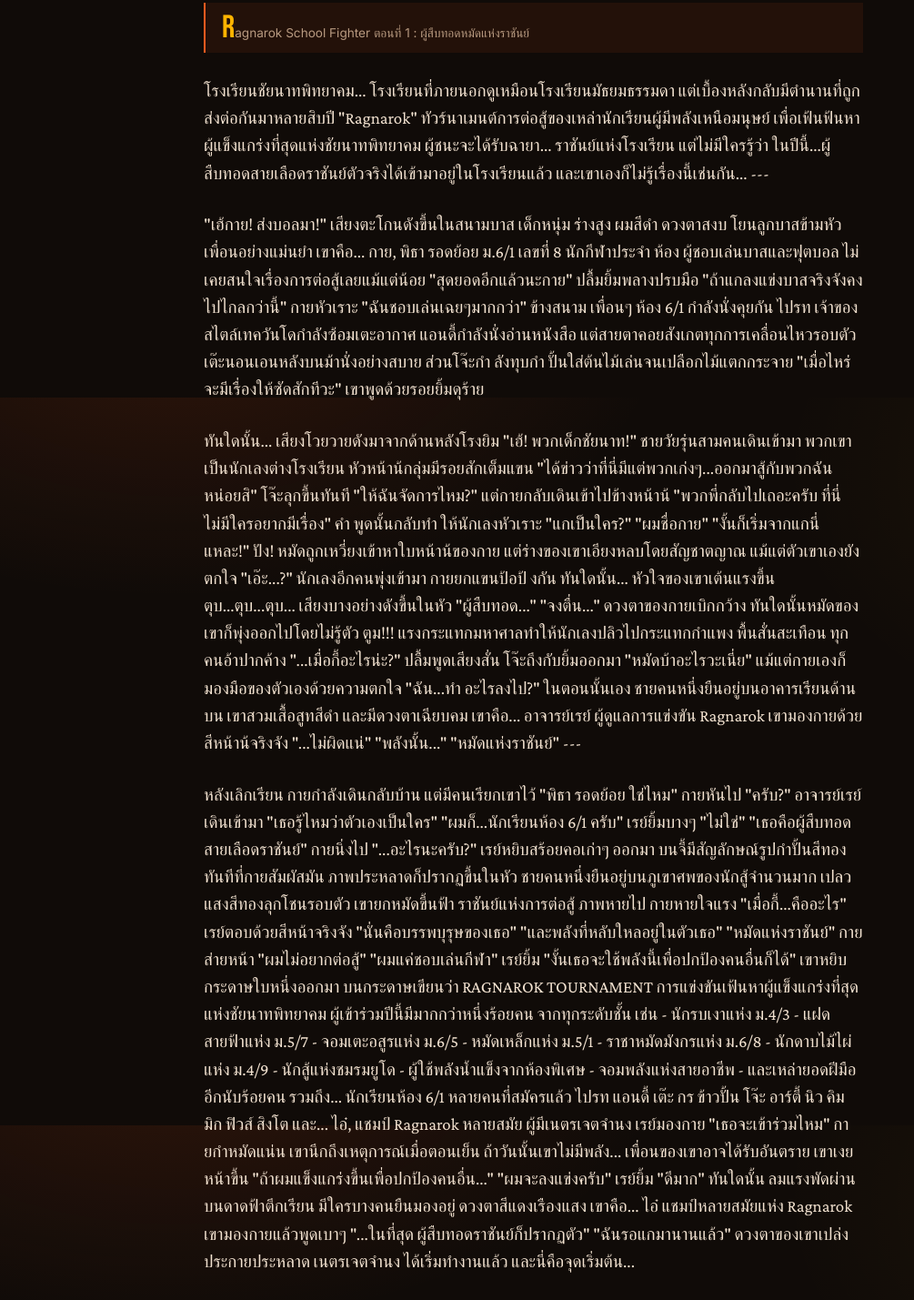
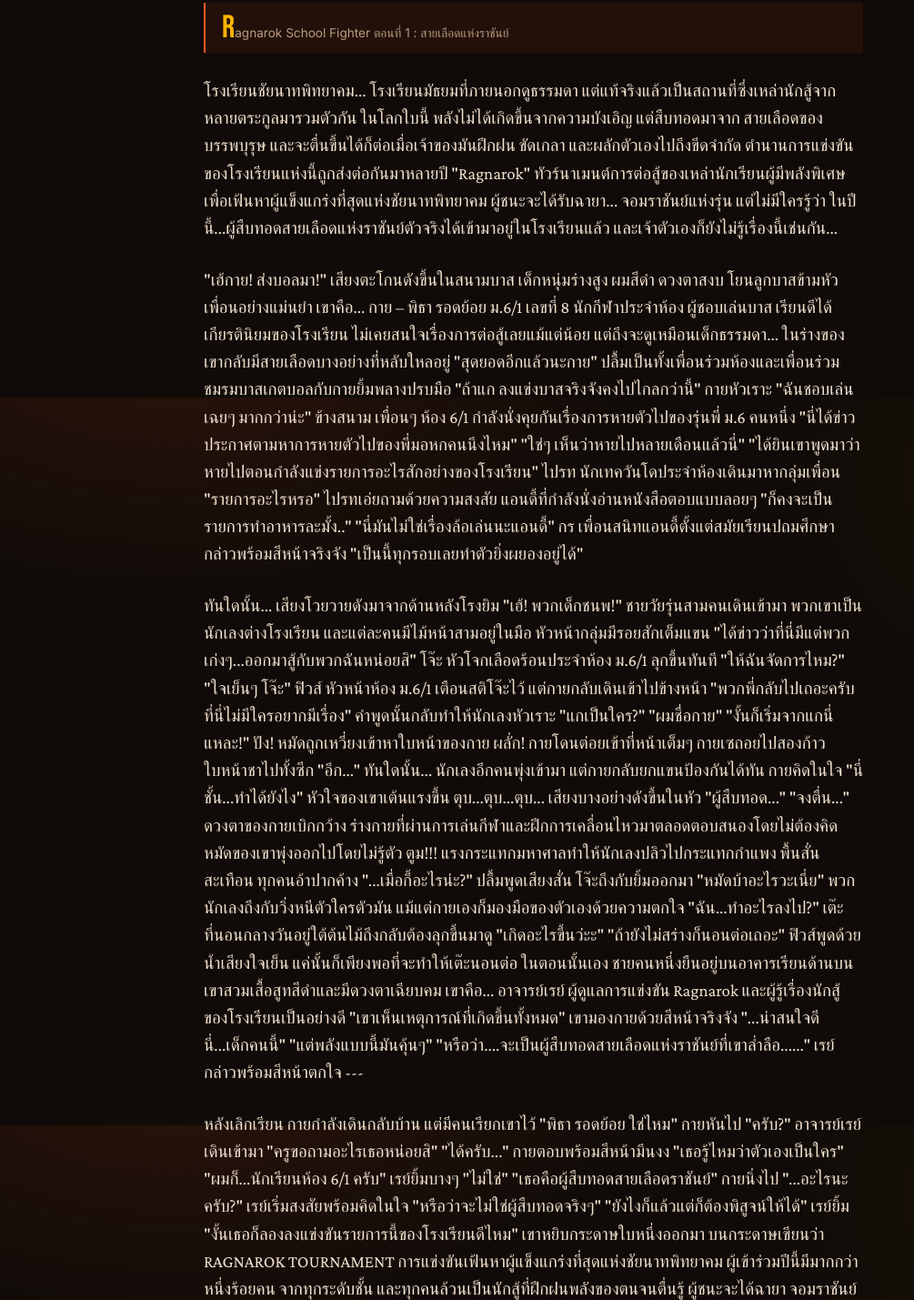
Before and after one commit to Lightnovelcnp/Reading, a plain HTML site: page chapters/chapter-01.html in a window 1280 px wide. Shown: the part 363-1792 px from the top of the page at 91% size, without its empty margins (0-1005 px from the left). Drawn offline with nearby package versions, Linux system fonts and the light colour scheme; no server answers.

Commit message:
chapter-01 remake

```diff
--- a/chapters/chapter-01.html
+++ b/chapters/chapter-01.html
@@ -27,110 +27,134 @@
 <main class="container">
   <div class="reader-head">
     <p class="eyebrow">ตอนที่ 01</p>
-    <h1>ผู้สืบทอดหมัดแห่งราชันย์</h1>
+    <h1>สายเลือดแห่งราชันย์</h1>
     <span class="read-badge" id="read-count">…</span>
   </div>
 
   <article class="chapter-text">
     <p class="placeholder-note">
       Ragnarok School Fighter
-ตอนที่ 1 : ผู้สืบทอดหมัดแห่งราชันย์
+ตอนที่ 1 : สายเลือดแห่งราชันย์
     </p>
     <p>
 โรงเรียนชัยนาทพิทยาคม...
-โรงเรียนที่ภายนอกดูเหมือนโรงเรียนมัธยมธรรมดา แต่เบื้องหลังกลับมีตํานานที่ถูกส่งต่อกันมาหลายสิบปี
+โรงเรียนมัธยมที่ภายนอกดูธรรมดา แต่แท้จริงแล้วเป็นสถานที่ซึ่งเหล่านักสู้จากหลายตระกูลมารวมตัวกัน
+ในโลกใบนี้ พลังไม่ได้เกิดขึ้นจากความบังเอิญ
+แต่สืบทอดมาจาก สายเลือดของบรรพบุรุษ
+และจะตื่นขึ้นได้ก็ต่อเมื่อเจ้าของมันฝึกฝน ขัดเกลา และผลักตัวเองไปถึงขีดจำกัด
+ตำนานการแข่งขันของโรงเรียนแห่งนี้ถูกส่งต่อกันมาหลายปี
 "Ragnarok"
-ทัวร์นาเมนต์การต่อสู้ของเหล่านักเรียนผู้มีพลังเหนือมนุษย์ เพื่อเฟ้นฟ้นหาผู้แข็งแกร่งที่สุดแห่งชัยนาทพิทยาคม
+ทัวร์นาเมนต์การต่อสู้ของเหล่านักเรียนผู้มีพลังพิเศษ เพื่อเฟ้นหาผู้แข็งแกร่งที่สุดแห่งชัยนาทพิทยาคม
 ผู้ชนะจะได้รับฉายา...
-ราชันย์แห่งโรงเรียน
-แต่ไม่มีใครรู้ว่า ในปีนี้...ผู้สืบทอดสายเลือดราชันย์ตัวจริงได้เข้ามาอยู่ในโรงเรียนแล้ว
-และเขาเองก็ไม่รู้เรื่องนี้เช่นกัน...
----
+จอมราชันย์แห่งรุ่น
+แต่ไม่มีใครรู้ว่า ในปีนี้...ผู้สืบทอดสายเลือดแห่งราชันย์ตัวจริงได้เข้ามาอยู่ในโรงเรียนแล้ว
+และเจ้าตัวเองก็ยังไม่รู้เรื่องนี้เช่นกัน...
     </p>
     <p>
 "เฮ้กาย! ส่งบอลมา!"
 เสียงตะโกนดังขึ้นในสนามบาส
-เด็กหนุ่ม ร่างสูง ผมสีดํา ดวงตาสงบ โยนลูกบาสข้ามหัวเพื่อนอย่างแม่นยํา
+เด็กหนุ่มร่างสูง ผมสีดำ ดวงตาสงบ โยนลูกบาสข้ามหัวเพื่อนอย่างแม่นยำ
 เขาคือ...
-กาย, พิธา รอดย้อย ม.6/1 เลขที่ 8
-นักกีฬาประจํา ห้อง ผู้ชอบเล่นบาสและฟุตบอล ไม่เคยสนใจเรื่องการต่อสู้เลยแม้แต่น้อย
+กาย – พิธา รอดย้อย ม.6/1 เลขที่ 8
+นักกีฬาประจำห้อง ผู้ชอบเล่นบาส เรียนดีได้เกียรตินิยมของโรงเรียน ไม่เคยสนใจเรื่องการต่อสู้เลยแม้แต่น้อย
+แต่ถึงจะดูเหมือนเด็กธรรมดา...
+ในร่างของเขากลับมีสายเลือดบางอย่างที่หลับใหลอยู่
 "สุดยอดอีกแล้วนะกาย"
-ปลื้มยิ้มพลางปรบมือ
-"ถ้าแกลงแข่งบาสจริงจังคงไปไกลกว่านี้"
+ปลื้มเป็นทั้งเพื่อนร่วมห้องและเพื่อนร่วมชมรมบาสเกตบอลกับกายยิ้มพลางปรบมือ
+"ถ้าแก ลงแข่งบาสจริงจังคงไปไกลกว่านี้"
 กายหัวเราะ
-"ฉันชอบเล่นเฉยๆมากกว่า"
-ข้างสนาม เพื่อนๆ ห้อง 6/1 กําลังนั่งคุยกัน
-ไปรท เจ้าของสไตล์เทควันโดกําลังซ้อมเตะอากาศ
-แอนดี้กําลังนั่งอ่านหนังสือ แต่สายตาคอยสังเกตทุกการเคลื่อนไหวรอบตัว
-เต๊ะนอนเอนหลังบนม้านั่งอย่างสบาย
-ส่วนโจ๊ะกํา ลังทุบกํา ปั้นใส่ต้นไม้เล่นจนเปลือกไม้แตกกระจาย
-
-"เมื่อไหร่จะมีเรื่องให้ซัดสักทีวะ"
-เขาพูดด้วยรอยยิ้มดุร้าย
+"ฉันชอบเล่นเฉยๆ มากกว่าน่ะ"
+ข้างสนาม เพื่อนๆ ห้อง 6/1 กำลังนั่งคุยกันเรื่องการหายตัวไปของรุ่นพี่ ม.6 คนหนึ่ง
+"นี่ได้ข่าวประกาศตามหาการหายตัวไปของพี่มอหกคนนึงไหม"
+"ใช่ๆ เห็นว่าหายไปหลายเดือนแล้วนี่"
+"ได้ยินเขาพูดมาว่าหายไปตอนกำลังแข่งรายการอะไรสักอย่างของโรงเรียน"
+ไปรท นักเทควันโดประจำห้องเดินมาหากลุ่มเพื่อน
+"รายการอะไรหรอ"
+ไปรทเอ่ยถามด้วยความสงสัย
+แอนดี้ที่กำลังนั่งอ่านหนังสือตอบแบบลอยๆ
+"ก็คงจะเป็นรายการทำอาหารละมั้ง.."
+"นี่มันไม่ใช่เรื่องล้อเล่นนะแอนดี้"
+กร เพื่อนสนิทแอนดี้ตั้งแต่สมัยเรียนปถมศึกษา กล่าวพร้อมสีหน้าจริงจัง
+"เป็นนี้ทุกรอบเลยทำตัวยิ่งผยองอยู่ได้"
     </p>
     <p>
 ทันใดนั้น...
 เสียงโวยวายดังมาจากด้านหลังโรงยิม
-"เฮ้! พวกเด็กชัยนาท!"
+"เฮ้! พวกเด็กชนพ!"
 ชายวัยรุ่นสามคนเดินเข้ามา
-พวกเขาเป็นนักเลงต่างโรงเรียน
-หัวหน้าน้กลุ่มมีรอยสักเต็มแขน
+พวกเขาเป็นนักเลงต่างโรงเรียน และแต่ละคนมีไม้หน้าสามอยู่ในมือ
+หัวหน้ากลุ่มมีรอยสักเต็มแขน
 "ได้ข่าวว่าที่นี่มีแต่พวกเก่งๆ...ออกมาสู้กับพวกฉันหน่อยสิ"
-โจ๊ะลุกขึ้นทันที
+โจ๊ะ หัวโจกเลือดร้อนประจำห้อง ม.6/1 ลุกขึ้นทันที
 "ให้ฉันจัดการไหม?"
-แต่กายกลับเดินเข้าไปข้างหน้าน้
+"ใจเย็นๆ โจ๊ะ"
+ฟิวส์ หัวหน้าห้อง ม.6/1 เตือนสติโจ๊ะไว้
+แต่กายกลับเดินเข้าไปข้างหน้า
 "พวกพี่กลับไปเถอะครับ ที่นี่ไม่มีใครอยากมีเรื่อง"
-คํา พูดนั้นกลับทํา ให้นักเลงหัวเราะ
+คำพูดนั้นกลับทำให้นักเลงหัวเราะ
 "แกเป็นใคร?"
 "ผมชื่อกาย"
 "งั้นก็เริ่มจากแกนี่แหละ!"
 ปัง!
-หมัดถูกเหวี่ยงเข้าหาใบหน้าน้ของกาย
-แต่ร่างของเขาเอียงหลบโดยสัญชาตญาณ
-แม้แต่ตัวเขาเองยังตกใจ
-"เอ๊ะ...?"
+หมัดถูกเหวี่ยงเข้าหาใบหน้าของกาย
+ผลั่ก!
+กายโดนต่อยเข้าที่หน้าเต็มๆ
+กายเซถอยไปสองก้าว ใบหน้าชาไปทั้งซีก
+"อึก..."
+ทันใดนั้น...
 นักเลงอีกคนพุ่งเข้ามา
-กายยกแขนป้อป้ งกัน
-ทันใดนั้น...
+แต่กายกลับยกแขนป้องกันได้ทัน
+กายคิดในใจ
+"นี่ชั้น...ทำได้ยังไง"
 หัวใจของเขาเต้นแรงขึ้น
 ตุบ...ตุบ...ตุบ...
-
 เสียงบางอย่างดังขึ้นในหัว
 "ผู้สืบทอด..."
 "จงตื่น..."
 ดวงตาของกายเบิกกว้าง
-ทันใดนั้นหมัดของเขาก็พุ่งออกไปโดยไม่รู้ตัว
+ร่างกายที่ผ่านการเล่นกีฬาและฝึกการเคลื่อนไหวมาตลอดตอบสนองโดยไม่ต้องคิด
+หมัดของเขาพุ่งออกไปโดยไม่รู้ตัว
 ตูม!!!
-แรงกระแทกมหาศาลทําให้นักเลงปลิวไปกระแทกกําแพง
+แรงกระแทกมหาศาลทำให้นักเลงปลิวไปกระแทกกำแพง
 พื้นสั่นสะเทือน
 ทุกคนอ้าปากค้าง
 "...เมื่อกี้อะไรน่ะ?"
 ปลื้มพูดเสียงสั่น
 โจ๊ะถึงกับยิ้มออกมา
 "หมัดบ้าอะไรวะเนี่ย"
+พวกนักเลงถึงกับวิ่งหนีตัวใครตัวมัน
 แม้แต่กายเองก็มองมือของตัวเองด้วยความตกใจ
-"ฉัน...ทํา อะไรลงไป?"
+"ฉัน...ทำอะไรลงไป?"
+เต๊ะที่นอนกลางวันอยู่ใต้ต้นไม้ถึงกลับต้องลุกขึ้นมาดู
+"เกิดอะไรขึ้นว่ะะ"
+"ถ้ายังไม่สร่างก็นอนต่อเถอะ"
+ฟิวส์พูดด้วยน้ำเสียงใจเย็น
+แค่นั้นก็เพียงพอที่จะทำให้เต๊ะนอนต่อ
 ในตอนนั้นเอง
 ชายคนหนึ่งยืนอยู่บนอาคารเรียนด้านบน
-เขาสวมเสื้อสูทสีดํา และมีดวงตาเฉียบคม
+เขาสวมเสื้อสูทสีดำและมีดวงตาเฉียบคม
 เขาคือ...
 อาจารย์เรย์
-ผู้ดูแลการแข่งขัน Ragnarok
-เขามองกายด้วยสีหน้าน้จริงจัง
-"...ไม่ผิดแน่"
-"พลังนั้น..."
-"หมัดแห่งราชันย์"
+ผู้ดูแลการแข่งขัน Ragnarok และผู้รู้เรื่องนักสู้ของโรงเรียนเป็นอย่างดี
+"เขาเห็นเหตุการณ์ที่เกิดขึ้นทั้งหมด"
+เขามองกายด้วยสีหน้าจริงจัง
+"...น่าสนใจดีนี่...เด็กคนนี้"
+"แต่พลังแบบนี้มันคุ้นๆ"
+"หรือว่า....จะเป็นผู้สืบทอดสายเลือดแห่งราชันย์ที่เขาล่ำลือ......"
+เรย์กล่าวพร้อมสีหน้าตกใจ
 ---
     </p>
     <p>
 หลังเลิกเรียน
-
-กายกําลังเดินกลับบ้าน
+กายกำลังเดินกลับบ้าน
 แต่มีคนเรียกเขาไว้
 "พิธา รอดย้อย ใช่ไหม"
 กายหันไป
 "ครับ?"
 อาจารย์เรย์เดินเข้ามา
+"ครูขอถามอะไรเธอหน่อยสิ"
+"ได้ครับ..."
+กายตอบพร้อมสีหน้ามึนงง
 "เธอรู้ไหมว่าตัวเองเป็นใคร"
 "ผมก็...นักเรียนห้อง 6/1 ครับ"
 เรย์ยิ้มบางๆ
@@ -138,82 +162,65 @@
 "เธอคือผู้สืบทอดสายเลือดราชันย์"
 กายนิ่งไป
 "...อะไรนะครับ?"
-เรย์หยิบสร้อยคอเก่าๆ ออกมา
-บนจี้มีสัญลักษณ์รูปกําปั้นสีทอง
-ทันทีที่กายสัมผัสมัน
-ภาพประหลาดก็ปรากฏขึ้นในหัว
-ชายคนหนึ่งยืนอยู่บนภูเขาศพของนักสู้จํานวนมาก
-เปลวแสงสีทองลุกโชนรอบตัว
-เขายกหมัดขึ้นฟ้า
-ราชันย์แห่งการต่อสู้
-ภาพหายไป
-กายหายใจแรง
-"เมื่อกี้...คืออะไร"
-เรย์ตอบด้วยสีหน้าจริงจัง
-"นั่นคือบรรพบุรุษของเธอ"
-"และพลังที่หลับใหลอยู่ในตัวเธอ"
-
-"หมัดแห่งราชันย์"
-กายส่ายหน้า
-"ผมไม่อยากต่อสู้"
-"ผมแค่ชอบเล่นกีฬา"
+เรย์เริ่มสงสัยพร้อมคิดในใจ
+"หรือว่าจะไม่ใช่ผู้สืบทอดจริงๆ"
+"ยังไงก็แล้วแต่ก็ต้องพิสูจน์ให้ได้"
 เรย์ยิ้ม
-"งั้นเธอจะใช้พลังนี้เพื่อปกป้องคนอื่นก็ได้"
+"งั้นเธอก็ลองลงแข่งขันรายการนี้ของโรงเรียนดีไหม"
 เขาหยิบกระดาษใบหนึ่งออกมา
 บนกระดาษเขียนว่า
 RAGNAROK TOURNAMENT
 การแข่งขันเฟ้นหาผู้แข็งแกร่งที่สุดแห่งชัยนาทพิทยาคม
-ผู้เข้าร่วมปีนี้มีมากกว่าหนึ่งร้อยคน จากทุกระดับชั้น เช่น
-- นักรบเงาแห่ง ม.4/3
-- แฝดสายฟ้าแห่ง ม.5/7
-- จอมเตะอสูรแห่ง ม.6/5
-- หมัดเหล็กแห่ง ม.5/1
-- ราชาหมัดมังกรแห่ง ม.6/8
-- นักดาบไม้ไผ่แห่ง ม.4/9
-- นักสู้แห่งชมรมยูโด
-- ผู้ใช้พลังน้ำแข็งจากห้องพิเศษ
-- จอมพลังแห่งสายอาชีพ
-- และเหล่ายอดฝีมืออีกนับร้อยคน
-รวมถึง...
-นักเรียนห้อง 6/1 หลายคนที่สมัครแล้ว
-ไปรท
-แอนดี้
-เต๊ะ
-กร
-ข้าวปั้น
-โจ๊ะ
-อาร์ตี้
-นิว
-คิม
-มิก
-ฟิวส์
-สิงโต
-และ...
-ไอ๋, แชมป์ Ragnarok หลายสมัย ผู้มีเนตรเจตจํานง
+ผู้เข้าร่วมปีนี้มีมากกว่าหนึ่งร้อยคน จากทุกระดับชั้น และทุกคนล้วนเป็นนักสู้ที่ฝึกฝนพลังของตนจนตื่นรู้
+ผู้ชนะจะได้ฉายา จอมราชันย์แห่งรุ่น
 เรย์มองกาย
 "เธอจะเข้าร่วมไหม"
-กายกําหมัดแน่น
-เขานึกถึงเหตุการณ์เมื่อตอนเย็น
-ถ้าวันนั้นเขาไม่มีพลัง...
-เพื่อนของเขาอาจได้รับอันตราย
-เขาเงยหน้าขึ้น
-"ถ้าผมแข็งแกร่งขึ้นเพื่อปกป้องคนอื่น..."
+กายคิดในใจ
+"ที่แท้ก็มาหลอกถามหาคนเข้าร่วมนี่เอง"
+"ยังไงเธอจะเข้าร่วมหรือป่าวละ"
+เรย์พูดไปยิ้มไป
+"เราก็ไม่เคยคิดอยากจะต่อสู้กับใครเลย"
+"แต่เมื่อกี้มัน...เสียงอะไรกัน"
+"ผู้สืบทอด....จงตื่น เสียงที่ดังขึ้นในหัวตอนนั้น"
+"หรือว่าเราจะเป็นผู้สืบทอดอะไรนั้นจริงๆหรือ"
+"เข้าใจแล้วละ เธอคงต้องการเวลาตัดสินใจสินะ"
+เรย์พูดพร้อมกำลังจะเดินหันหลังกลับไป
+"งั้นพรุ่งนี้ฉันจะมาขอคำตอบจากเธอละกัน"
+เรย์หันหลังเดินหนีไป
+"อ่อ...เดี๋ยวสิ เธอไม่จำเป็นต้องใช้พลังในการต่อสู้อย่างเดียวนะ"
+"พลังที่หลับใหลอยู่ในตัวเธอน่ะ"
+กายส่ายหน้าพร้อมตะโกน
+"ผมไม่อยากต่อสู้"
+"ผมแค่ชอบเล่นกีฬา"
+เรย์ยิ้ม
+"งั้นเธอก็ใช้พลังนี้เพื่อปกป้องคนอื่นก็ได้"
+กายกำหมัดแน่นพร้อมคิดในใจ
+"ถ้าตอนนั้นเราไม่เข้าไปขวางก็อาจทำให้เพื่อนโดนนักเลงพวกนั้นหาเรื่องแน่"
+"ถ้าเราไม่ฝึกฝนพลังที่สืบทอดอะไรนั้นให้ตื่นขึ้นอย่างแท้จริง เราก็คงปกป้องใครไม่ได้"
+กายเงยหน้าขึ้น
+"ถ้าผมแข็งแกร่งขึ้นเพื่อปกป้องคนอื่นได้..."
 "ผมจะลงแข่งครับ"
 เรย์ยิ้ม
 "ดีมาก"
+     </p>
+    <p>
 ทันใดนั้น ลมแรงพัดผ่าน
 บนดาดฟ้าตึกเรียน มีใครบางคนยืนมองอยู่
 ดวงตาสีแดงเรืองแสง
-เขาคือ...
-ไอ๋
-แชมป์หลายสมัยแห่ง Ragnarok
-
 เขามองกายแล้วพูดเบาๆ
-"...ในที่สุด ผู้สืบทอดราชันย์ก็ปรากฏตัว"
+"...ไม่ผิดแน่"
+"ในที่สุด ผู้สืบทอดสายเลือดราชันย์ก็ปรากฏตัว"
 "ฉันรอแกมานานแล้ว"
 ดวงตาของเขาเปล่งประกายประหลาด
-เนตรเจตจํานง ได้เริ่มทํางานแล้ว
+เนตรเจตจำนง ได้เริ่มทำงานแล้ว
 และนี่คือจุดเริ่มต้น...
+"การเดินทางของเจ้า...จบไม่สวยแน่"
+เปรี้ยง
+เสียงฟ้าผ่าบนดาดฟ้า
+ทำให้นักเรียนระแวกนั้นตกใจกันหมด
+กายหันขึ้นไปมองบนดาดฟ้า
+"รู้สึกเหมือนโดนแอบมองแปลกๆ"
+"คงไม่มีอะไรหรอก"
     </p>
   </article>
 
```
